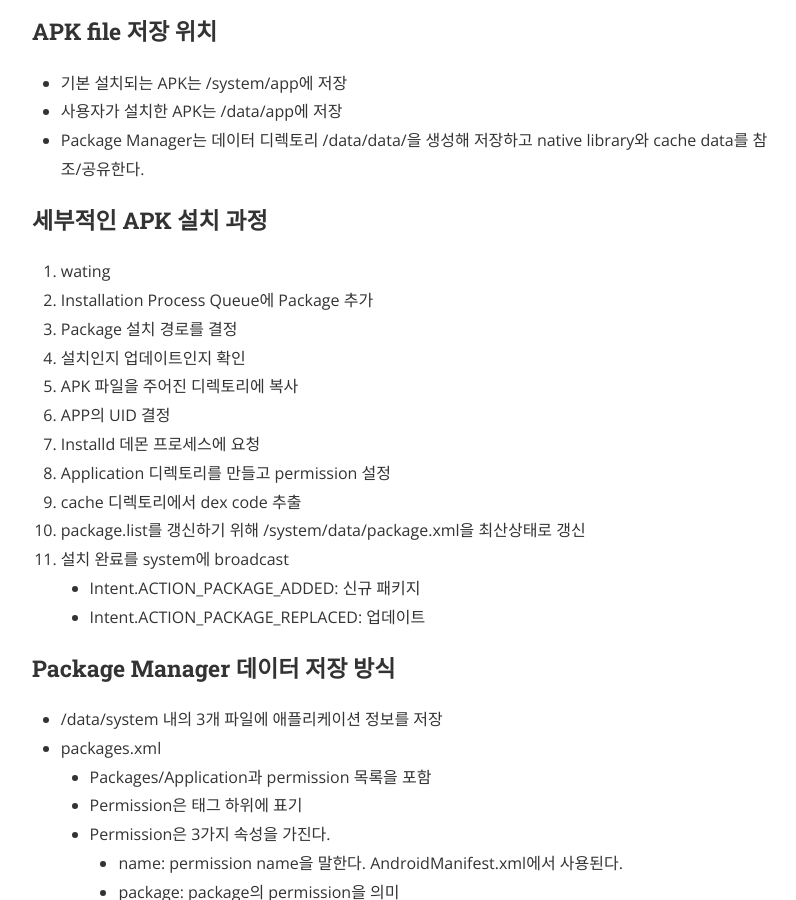
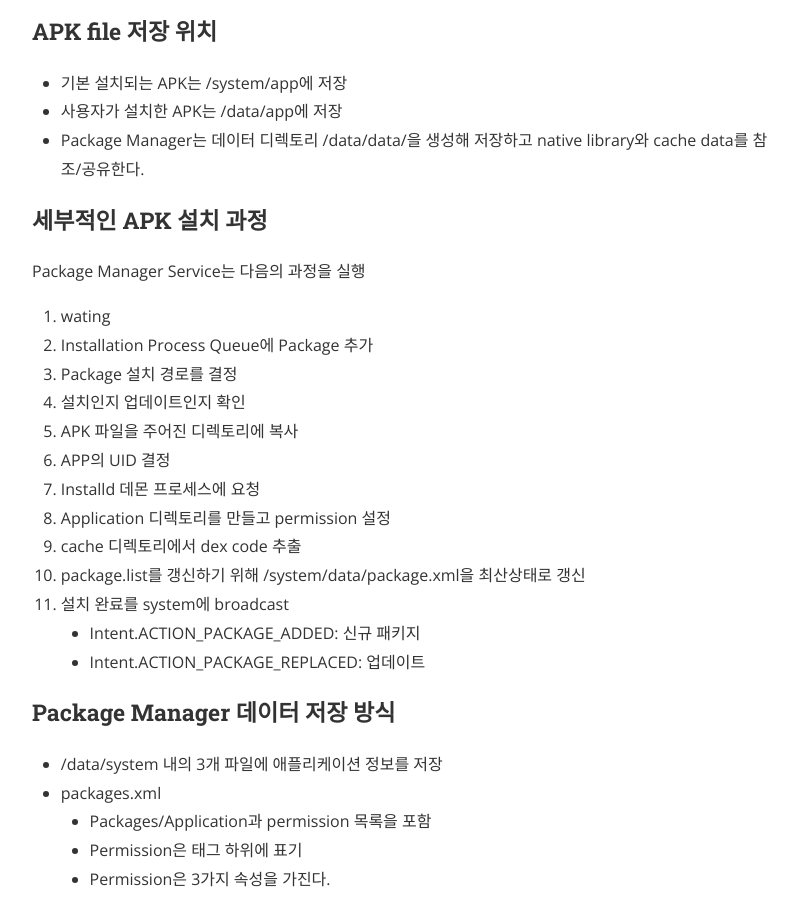
Before and after one commit to sihyeon-kim/sihyeon-kim.github.io, a Jekyll site: the page built from _posts/2019-06-28-Android-Package-Manager-#01.markdown, in a window 1280 px wide and 900 px high, scrolled down 1362 px. Shown: the whole window, without its empty margins (240-1036 px from the left). Built offline with Jekyll 4.4.1, drawn with Linux system fonts in a browser that asks for light colours; nearby versions of some CDN libraries; comment, search, counter and statistics services are not loaded.

Commit message:
Update 2019-06-28-Android-Package-Manager-#01.markdown

```diff
--- a/_posts/2019-06-28-Android-Package-Manager-#01.markdown
+++ b/_posts/2019-06-28-Android-Package-Manager-#01.markdown
@@ -41,6 +41,8 @@ categories: android-packagemanager
 - Package Manager는 데이터 디렉토리 /data/data/<package name>을 생성해 저장하고 native library와 cache data를 참조/공유한다.
 
 ### 세부적인 APK 설치 과정
+Package Manager Service는 다음의 과정을 실행
+
 1. wating
 2. Installation Process Queue에 Package 추가
 3. Package 설치 경로를 결정
```
